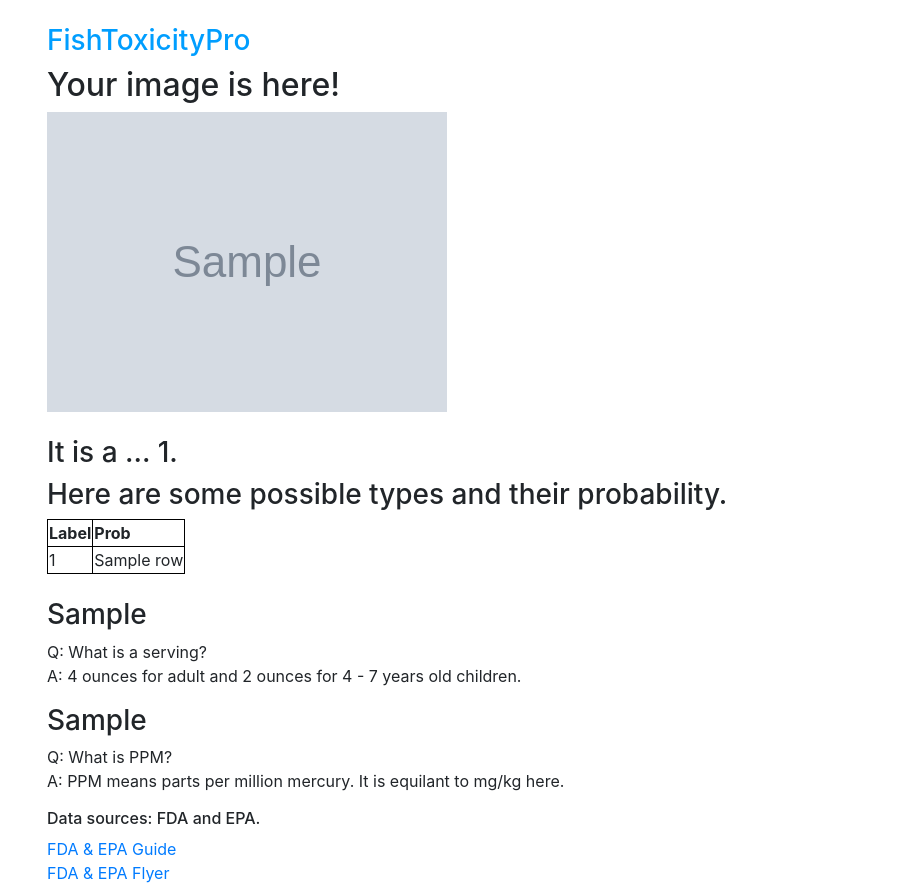
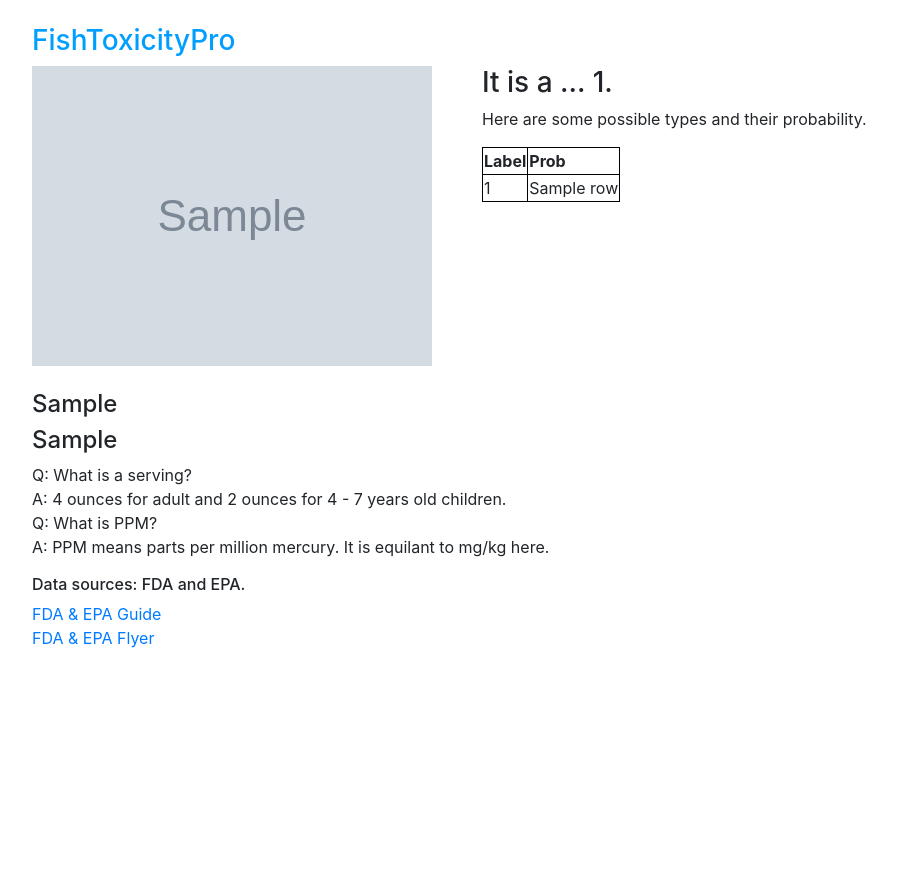
Before and after one commit to pkufelix/FishToxicityPro, a Flask app: template website/templates/upload_ok.html in a window 1280 px wide. Shown: the whole page, without its empty margins (53-950 px from the left). After the commit the page ends 648 px from the top, so only its background shows below. Run offline with Flask 2, Linux system fonts and the light colour scheme; the template is opened without the code that fills it: most values are stand-ins (such as "Sample title", 1, 10 or a date in 2020); grey boxes marked "Sample" are stand-in pictures; parts of the project's set-up code (start-up, migrations or seed data) failed here and were passed over; some libraries are stand-ins or nearby versions.

Commit message:
changed the style of web page

```diff
--- a/website/templates/upload.html
+++ b/website/templates/upload.html
@@ -35,15 +35,12 @@
   <body>
     <br>
     <div class="container">
-      <div class = "container">
       <h3><font style="color:#009eff;"> FishToxicityPro</font></h3>
-        <p> &nbsp &nbsp Help you know fish better. <p>
-      </div>
+      <p> &nbsp &nbsp - Help you know fish better. </p>
     </div>
     <br><br>
 
     <div class="container">
-      <div class = "container">
       <h4> Please upload a full side view image of your fish </h4>
       <form  action="" method="POST" enctype='multipart/form-data' >
         <input type="file" name="file" style="margin-top:10px;"/>
@@ -70,7 +67,6 @@
     </div>
     <script src="https://code.jquery.com/jquery-1.10.2.min.js"></script>
     <script src="../static/js/bootstrap.min.js"></script>
-    </div> <!-- /.container-->
 
     <!-- Bootstrap core JavaScript
     ================================================== -->
--- a/website/templates/upload_ok.html
+++ b/website/templates/upload_ok.html
@@ -35,26 +35,29 @@
        border: 1px solid black;
        border-collapse: collapse;
       }
+      .pic {
+        float: left;
+        margin-right: 50px;
+      }
+      .textwithpic {
+        float: left;
+      }
     </style>
   </head>
 
   <body>
     <br>
     <div class="container">
-      <div class = "container">
-        <h3><font style="color:#009eff;"> FishToxicityPro</font></h3>
-      </div>
+      <h3><font style="color:#009eff;"> FishToxicityPro</font></h3>
     </div>
 
-    <div class="container">
-      <div class = "container">
-        <h2>Your image is here!</h2>
-        <img src="{{filepath}}" alt="oh no, fish is eaten by cat!">
+    <div class = "container">
+      <div class = "pic">
+        <img src="{{filepath}}" alt="oh no, fish is eaten by cat!" >
       </div>
-      <br>
-      <div class = "container">
-        <h3> It is a ... {{probresults[0][0]}}.</h3>
-        <h3> Here are some possible types and their probability.</h3>
+      <div class = "textwithpic">
+        <h3> It is a ... {{probresults[0][0]}}. </h3>
+        <p> Here are some possible types and their probability. </p>
         <table>
           <thead>
             <th>Label</th>
@@ -70,19 +73,24 @@
           </tbody>
         </table>
       </div>
+    </div>
+    <div style = "clear:both">
       <br>
-      <div class ="container">
-        <h3>{{lineoutput2}}</h3>
-        <p>Q: What is a serving?<br>A: 4 ounces for adult and 2 ounces for 4 - 7 years old children.</p>
-        <h3>{{lineoutput1}}</h3>
-        <p>Q: What is PPM?<br>A: PPM means parts per million mercury. It is equilant to mg/kg here.</p>
-        <h6>Data sources: FDA and EPA.</h6>
-        <a href="https://www.fda.gov/Food/ResourcesForYou/Consumers/ucm393070.htm">FDA & EPA Guide</a> <br>
-        <a href="https://www.fda.gov/downloads/Food/FoodborneIllnessContaminants/Metals/UCM536321.pdf">FDA & EPA Flyer</a>
-      </div>
-      <script src="https://code.jquery.com/jquery-1.10.2.min.js"></script>
-      <script src="../static/js/bootstrap.min.js"></script>
-    </div> <!-- /.container-->
+    </div>
+    <div class = "container">
+      <h4> {{lineoutput2}} </h4>
+      <h4> {{lineoutput1}} </h4>
+      <p> Q: What is a serving?
+      <br> A: 4 ounces for adult and 2 ounces for 4 - 7 years old children.
+      <br> Q: What is PPM?
+      <br>A: PPM means parts per million mercury. It is equilant to mg/kg here. </p>
+      <h6> Data sources: FDA and EPA. </h6>
+      <a href="https://www.fda.gov/Food/ResourcesForYou/Consumers/ucm393070.htm"> FDA &amp; EPA Guide </a> <br>
+      <a href="https://www.fda.gov/downloads/Food/FoodborneIllnessContaminants/Metals/UCM536321.pdf"> FDA &amp; EPA Flyer </a>
+    </div>
+    <script src="https://code.jquery.com/jquery-1.10.2.min.js"></script>
+    <script src="../static/js/bootstrap.min.js"></script>
+
 
     <!-- Bootstrap core JavaScript
     ================================================== -->
```
Also changed, not shown: 2 other files. Lines whose indentation alone changed are shown as unchanged.
